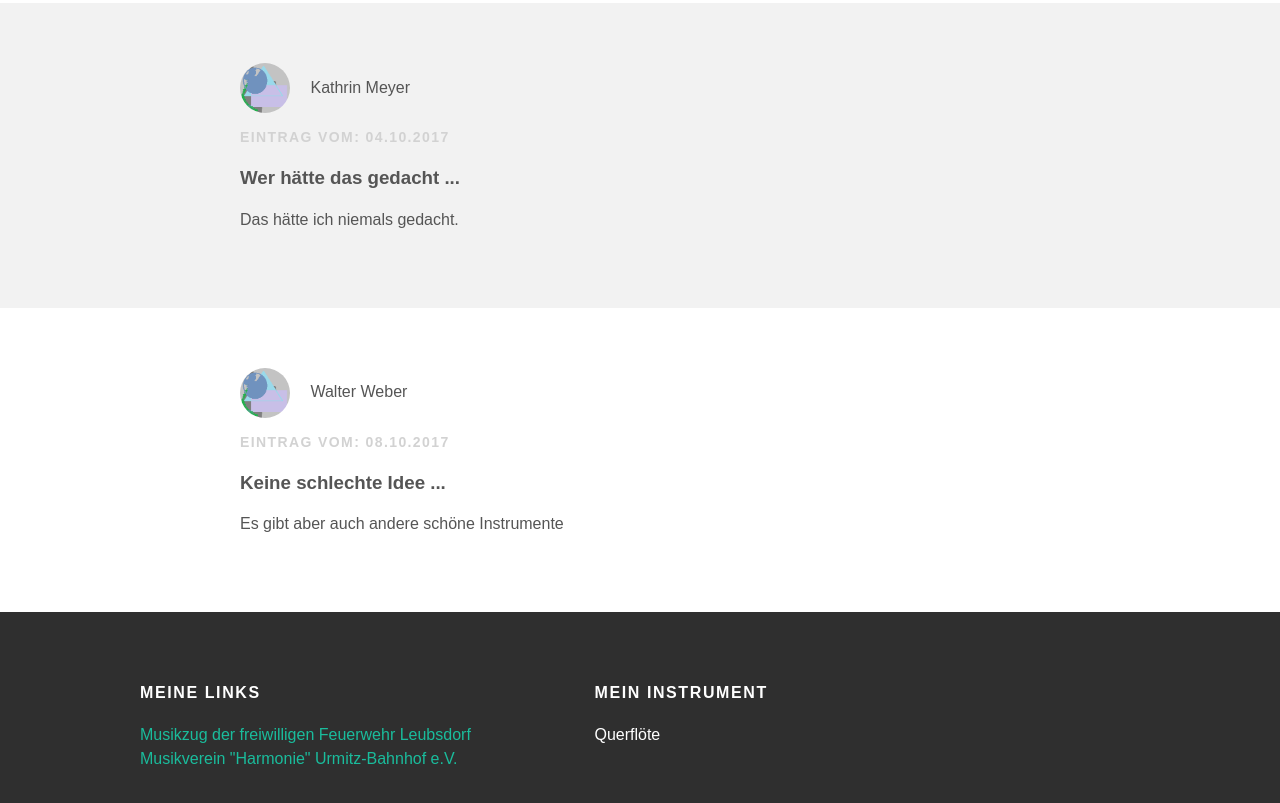
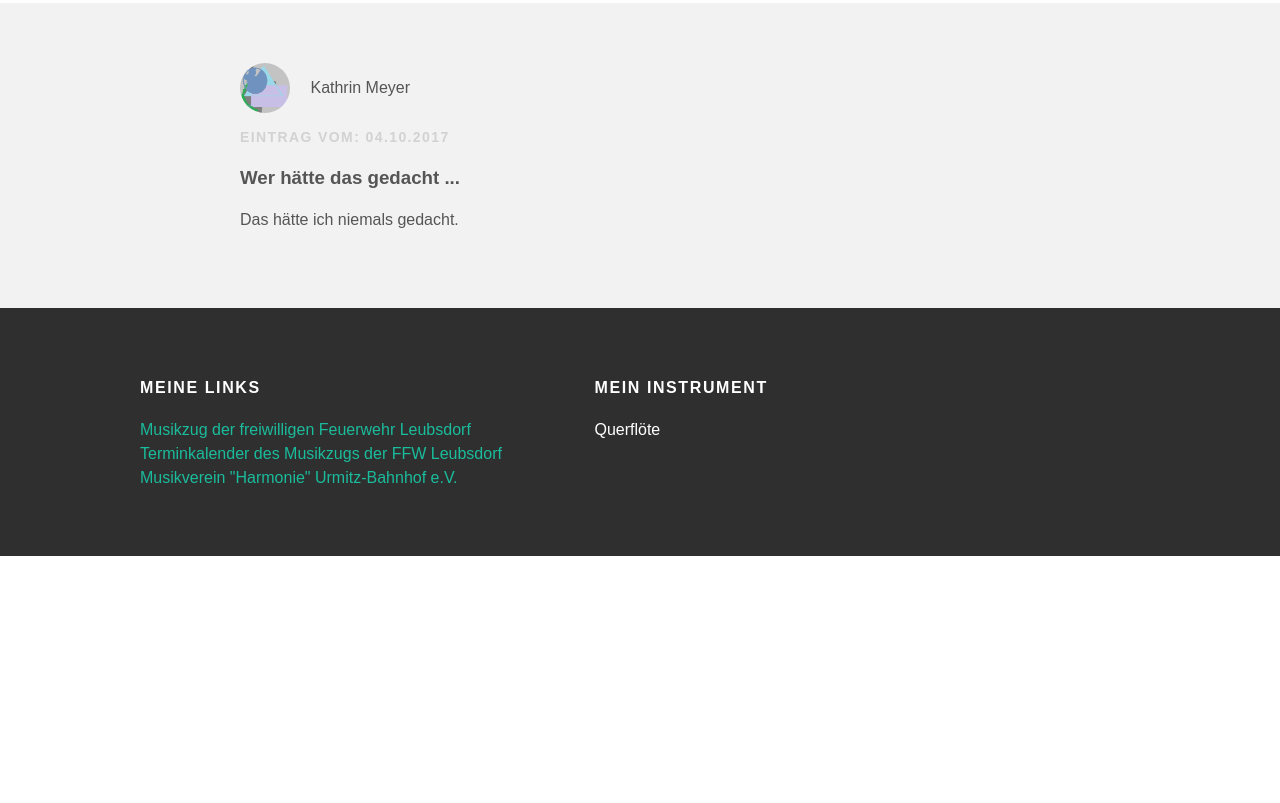
Before and after one commit to VeciKofi/vecikofi.github.io, a plain HTML site: page index.html in a window 1280 px wide. Shown: the part 451-1254 px from the top of the page. After the commit the page ends 1007 px from the top, so only its background shows below. Drawn offline with Linux system fonts and the light colour scheme; a web font is replaced by a local one.

Commit message:
Add files via upload

```diff
--- a/index.html
+++ b/index.html
@@ -26,7 +26,7 @@
         <div class="post-content">
           <p><strong><em>Musizieren</em></strong>
             ist für mich der <em>schönste Ausgleich</em> zu meinem Altag.
-          </p>
+          </p
         </div>
       </div>
     </div>
@@ -40,29 +40,18 @@
         <h3 class="post-title">Wer hätte das gedacht ...</h3>
         <div class="post-content">
           <p>Das hätte ich niemals gedacht.</p>
-        </div> <!-- post-content -->
-      </div> <!-- post -->
-    </div> <!-- post-container -->
-    <div class="post-container">
-      <div class="post">
-        <div class="post-author">
-          <img src="Bild-2.png">
-          <span>Walter Weber</span>
         </div>
-        <p class="post-date">Eintrag vom: 08.10.2017</p>
-        <h3 class="post-title">Keine schlechte Idee ...</h3>
-        <div class="post-content">
-          <p>Es gibt aber auch andere schöne Instrumente</p>
-        </div> <!-- post-content -->
-      </div> <!-- post -->
-    </div> <!-- post-container -->
-  </div> <!-- content -->
+      </div>
+    </div>
+  </div>
   <div id="footer">
     <div class="container">
       <div class="column">
         <h4>Meine Links</h4>
         <p>
           <a href="http://musikzug-ffw-leubsdorf.de/" target="_blank">Musikzug der freiwilligen Feuerwehr Leubsdorf</a>
+          <br>
+          <a href="Musikzug-Kalender 2017.ics">Terminkalender des Musikzugs der FFW Leubsdorf</a>
           <br>
           <a href="http://www.musikverein-urmitz-bhf.de/" target="_blank">Musikverein "Harmonie" Urmitz-Bahnhof e.V.</a>
         </p>
```
